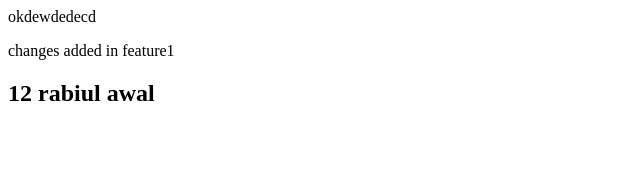
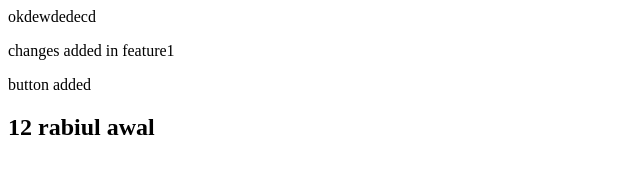
Before and after one commit to haseebzahid12345/localrepo, a plain HTML site: page index.html in a window 1280 px wide. Shown: the whole page, without its empty margins (0-640 px from the left). Drawn offline with Linux system fonts and the light colour scheme.

Commit message:
buton added

```diff
--- a/index.html
+++ b/index.html
@@ -1,3 +1,4 @@
 <p>okdewdedecd</p>
 <p> changes added in feature1</p>
+<p> button added </p>
 <h2>12 rabiul awal</h2>
```
